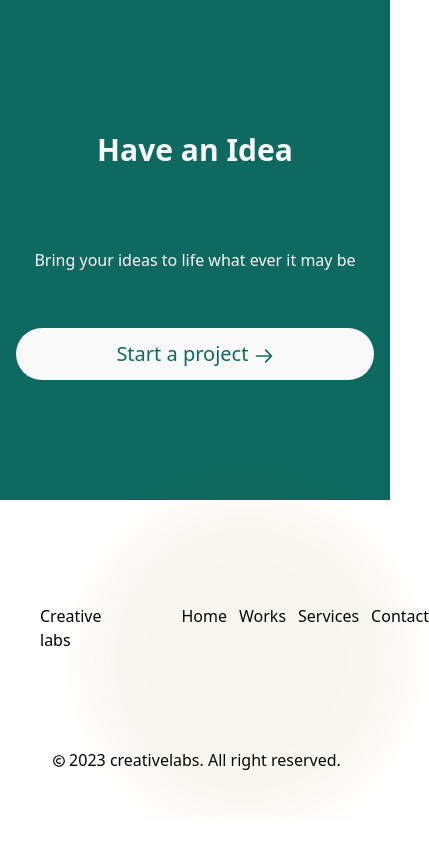
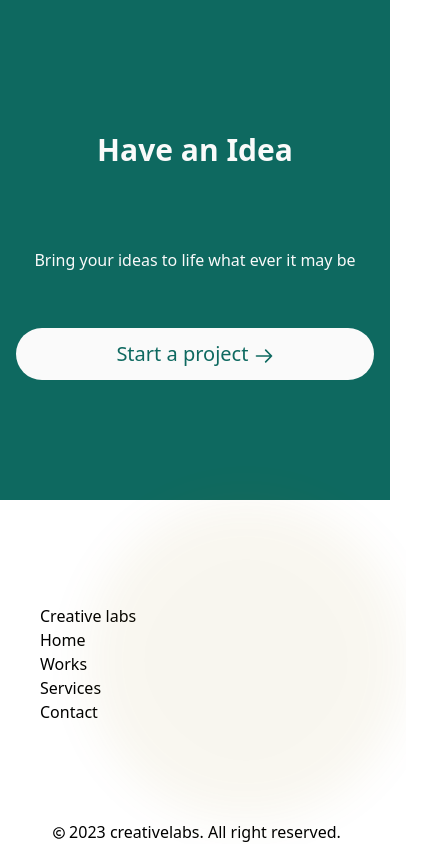
Before and after one commit to Marvel2456/creative-lab-tech, a React (Create React App) app: page / in a window 390 px wide. Shown: the part 5190-6034 px from the top of the page, 429 px wide, since content can reach past the window. Before the commit the page ends 6010 px from the top, so only its background shows below. Built offline with nearby package versions, Linux system fonts and the light colour scheme.

Commit message:
made changes to mobile view in footer component

```diff
--- a/src/components/FeaturedWorks.js
+++ b/src/components/FeaturedWorks.js
@@ -62,7 +62,7 @@ const FeaturedWorks = () => {
 
             </div>
 
-            <div className='container rounded-lg  bg-[#E9F4E1]'>
+            <div className='container rounded-lg  bg-[#E9F4E1] w-full'>
                 <div className='grid md:grid-cols-2'>
                     <div className='px-5 md:px-11'>
                         <div className='flex pt-11 space-x-2'>
--- a/src/components/Footer.js
+++ b/src/components/Footer.js
@@ -5,16 +5,18 @@ const Footer = () => {
   return (
     <div className='container w-full h-full pt-16'>
         <section className='px-10 md:px-[160px] bg-white'>
-            <div className='flex'>
-              <div className='flex pr-20 md:pr-16'>
+            <div className='md:flex grid-cols-2 '>
+              <div className='grid md:flex pr-20 md:pr-16'>
                 <h3>Creative labs</h3>
               </div>
-              <ul className='flex space-x-3 md:space-x-12 md:pl-[56%]'>
+
+              <ul className='grid md:flex md:space-x-12 md:pl-[56%]'>
                 <li>Home</li>
                 <li>Works</li>
                 <li>Services</li>
                 <li>Contact</li>
               </ul>
+
             </div>
             <div className='justify-center items-center flex pt-24'>
               <h3 className='flex'><BiCopyright className='pt-1.5' size={20} /> 2023 creativelabs. All right reserved.</h3>
--- a/src/components/Navbar.js
+++ b/src/components/Navbar.js
@@ -12,7 +12,7 @@ const Navbar = () => {
       }
 
   return (
-    <div className='bg-white text-black fixed z-10 container'>
+    <div className='bg-white text-black fixed z-10 w-full'>
         <nav className='relative mx-auto container py-4'>
            <div className='flex px-10 items-center justify-between md:px-[160px]'>
                 <div className='flex items-center'>
--- a/src/components/Services.js
+++ b/src/components/Services.js
@@ -4,7 +4,7 @@ import React from 'react'
 const Services = () => {
   return (
     <div>
-      <section className='space-y-8'>
+      <section className='space-y-8 w-full'>
         <div className='flex px-10 pt-[100px] md:px-[160px]'>
           <h2 className='text-3xl md:text-6xl font-bold'>
             Our Services
```
